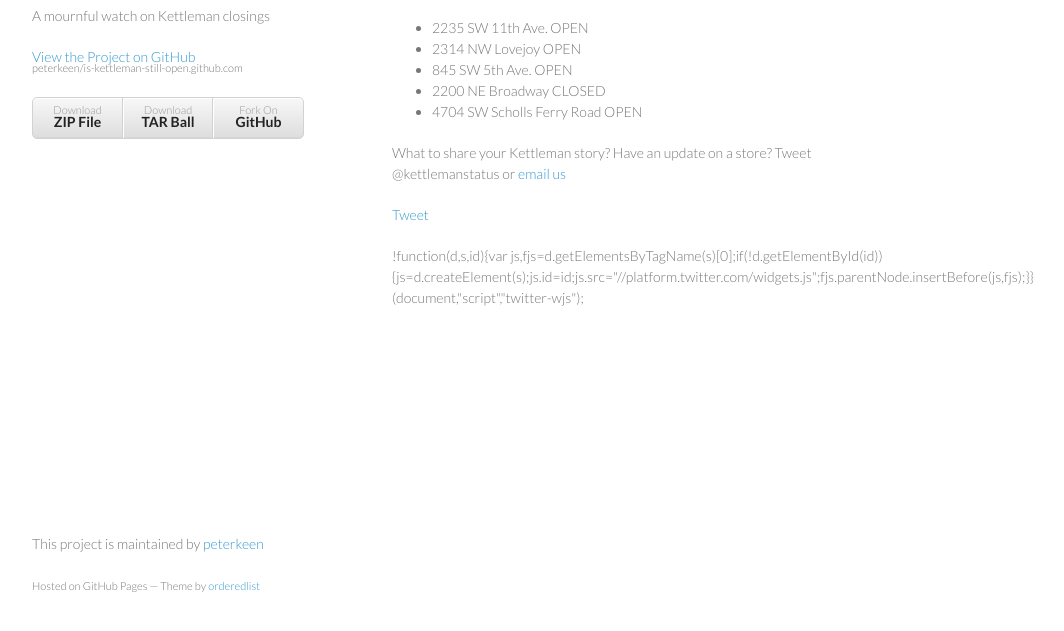
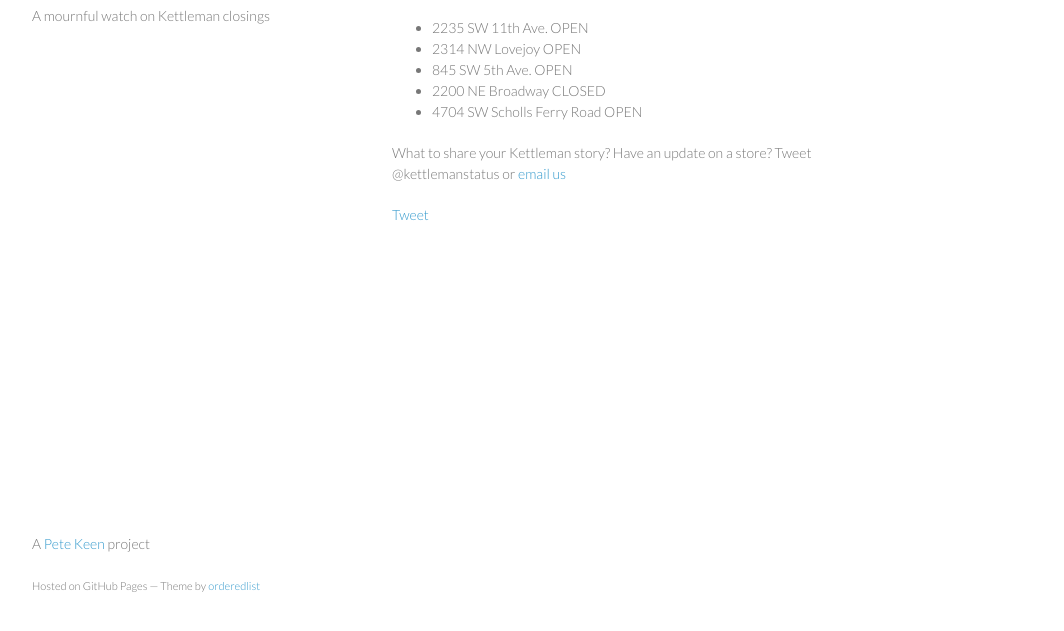
Before and after one commit to peterkeen/is-kettleman-still-open.github.com, a plain HTML site: page index.html in a window 1280 px wide. Shown: the part 135-766 px from the top of the page, without its empty margins (178-1242 px from the left). Drawn offline with Linux system fonts and the light colour scheme.

Commit message:
Update index.html

```diff
--- a/index.html
+++ b/index.html
@@ -17,12 +17,7 @@
       <header>
         <h1>Is Kettleman Still Open?</h1>
         <p>A mournful watch on Kettleman closings</p>
-        <p class="view"><a href="https://github.com/peterkeen/is-kettleman-still-open.github.com">View the Project on GitHub <small>peterkeen/is-kettleman-still-open.github.com</small></a></p>
-        <ul>
-          <li><a href="https://github.com/peterkeen/is-kettleman-still-open.github.com/zipball/master">Download <strong>ZIP File</strong></a></li>
-          <li><a href="https://github.com/peterkeen/is-kettleman-still-open.github.com/tarball/master">Download <strong>TAR Ball</strong></a></li>
-          <li><a href="https://github.com/peterkeen/is-kettleman-still-open.github.com">Fork On <strong>GitHub</strong></a></li>
-        </ul>
+
       </header>
       <section>
         <h1>YES most locations are still open!</h1>
@@ -37,12 +32,12 @@
 <li>4704 SW Scholls Ferry Road OPEN</li>
 </ul><p>What to share your Kettleman story? Have an update on a store? Tweet @kettlemanstatus or <a href="mailto:story@iskettlemanstillup.com">email us</a></p>
 
-<p><a href="https://twitter.com/share">Tweet</a></p>
+<a href="https://twitter.com/share" class="twitter-share-button" data-text="Is Kettleman Still Open? Find out!" data-via="kettlemanstatus" data-size="large">Tweet</a>
+<script>!function(d,s,id){var js,fjs=d.getElementsByTagName(s)[0];if(!d.getElementById(id)){js=d.createElement(s);js.id=id;js.src="//platform.twitter.com/widgets.js";fjs.parentNode.insertBefore(js,fjs);}}(document,"script","twitter-wjs");</script>
 
-!function(d,s,id){var js,fjs=d.getElementsByTagName(s)[0];if(!d.getElementById(id)){js=d.createElement(s);js.id=id;js.src="//platform.twitter.com/widgets.js";fjs.parentNode.insertBefore(js,fjs);}}(document,"script","twitter-wjs");
       </section>
       <footer>
-        <p>This project is maintained by <a href="https://github.com/peterkeen">peterkeen</a></p>
+        <p>A <a href="http://bugsplat.info">Pete Keen</a> project</p>
         <p><small>Hosted on GitHub Pages &mdash; Theme by <a href="https://github.com/orderedlist">orderedlist</a></small></p>
       </footer>
     </div>
```
